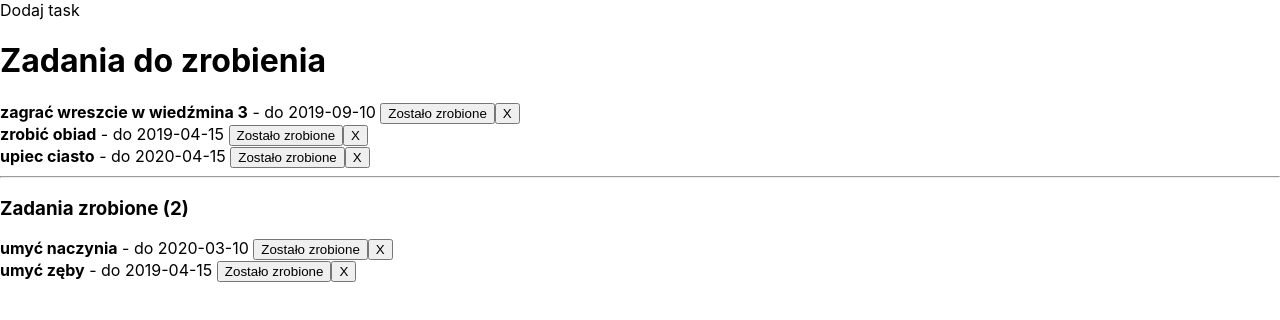
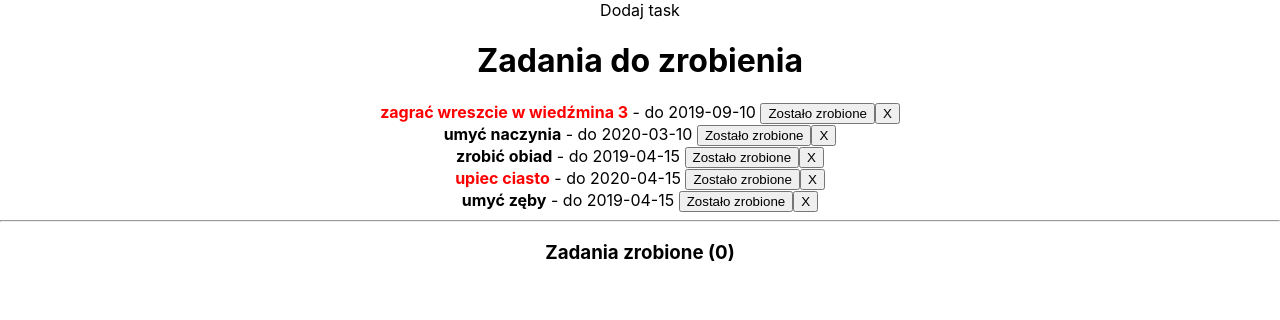
Before and after one commit to mateuszkalisz/kursReactJS, a React (Create React App) app in the folder 8.CreateReactApp/9.ToDoList/todolist/: page / in a window 1280 px wide. Shown: the top 320 px of the page. Built offline with nearby package versions, Linux system fonts and the light colour scheme.

Commit message:
foreign view for done and active tasks, show done date and mark task when is important

```diff
--- a/8.CreateReactApp/9.ToDoList/todolist/src/components/App.css
+++ b/8.CreateReactApp/9.ToDoList/todolist/src/components/App.css
@@ -0,0 +1,3 @@
+body{
+    text-align: center;
+}
--- a/8.CreateReactApp/9.ToDoList/todolist/src/components/App.js
+++ b/8.CreateReactApp/9.ToDoList/todolist/src/components/App.js
@@ -20,14 +20,14 @@
         text: "umyć naczynia",
         date: '2020-03-10',
         important: false,
-        active: false,
+        active: true,
         finishDate: null,
       },
       {
         id: 2,
         text: "zrobić obiad",
         date: '2019-04-15',
-        important: true,
+        important: false,
         active: true,
         finishDate: null,
       },
@@ -43,8 +43,8 @@
         id: 4,
         text: "umyć zęby",
         date: '2019-04-15',
-        important: true,
-        active: false,
+        important: false,
+        active: true,
         finishDate: null,
       },
     ]
--- a/8.CreateReactApp/9.ToDoList/todolist/src/components/Task.js
+++ b/8.CreateReactApp/9.ToDoList/todolist/src/components/Task.js
@@ -2,14 +2,32 @@
 
 const Task = props => {
 
-    const {id, text, date, important, active, finishDate} = props.task;
+    const style = {
+        color: 'red',
+    }
 
-    return (
-        <div>
-            <strong>{text}</strong> - do <span>{date} </span>
-            <button onClick={()=>props.change(id)}>Zostało zrobione</button><button onClick={()=>props.delete(id)}>X</button>
-        </div>
-    );
+    const {id, text, date, active, important, finishDate} = props.task;
+
+    if(active){
+        return (
+            <div>
+                <strong style={important ? style : null}>{text}</strong> - do <span>{date} </span>
+                <button onClick={()=>props.change(id)}>Zostało zrobione</button><button onClick={()=>props.delete(id)}>X</button>
+            </div>
+        );
+    }
+    else{
+
+        const finishTime = new Date(finishDate).toLocaleString();
+
+        return(
+            <div>
+                <strong>{text}</strong> <em>(zrobić do {date})</em>
+                <em><br/>-potwierdzenie wykonania {finishTime}</em><button onClick={()=>props.delete(id)}>X</button>
+            </div>
+        )
+    }
+
 }
 
 export default Task;
```
